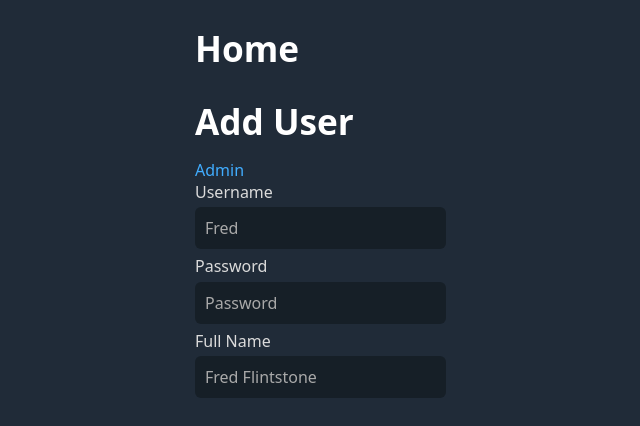
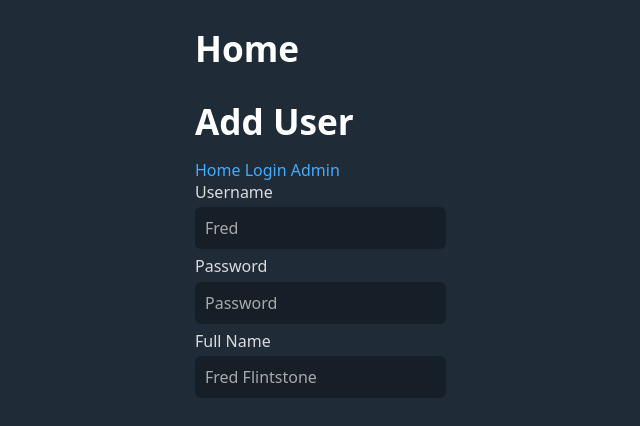
Before and after one commit to zksward/python-image-gallery, a Flask app: page /admin/addUser in a window 1280 px wide. Shown: the top 426 px of the page, without its empty margins (45-685 px from the left). Run offline with Flask 2, Linux system fonts and the light colour scheme; the visitor is signed in with stand-in values (Sample User, id 1); parts of the project's set-up code (start-up, migrations or seed data) failed here and were passed over.

Commit message:
Added links

```diff
--- a/gallery/templates/base.html
+++ b/gallery/templates/base.html
@@ -12,6 +12,8 @@
     <section>
         <header>
             {% block header %}{% endblock %}
+            <a href="/home">Home</a>
+            <a href="/login">Login</a>
             {% if session['username'] %}
                 <a href="/admin">Admin</a>
             {% endif %}
```
Also changed, not shown: 1 other file.
